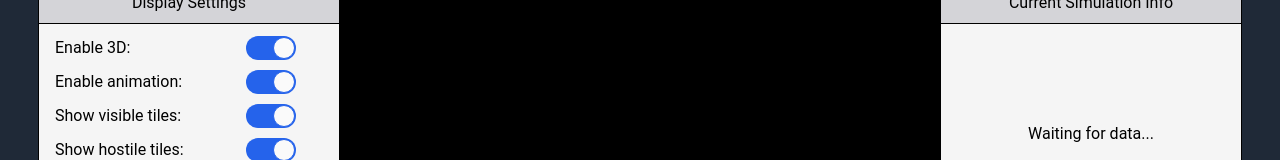
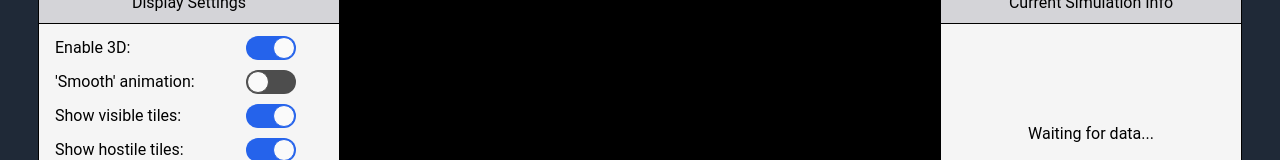
Before and after one commit to ZachFleck42/Drone-Mission-Simulator, a React (Create React App) app in the folder frontend/: page / in a window 1280 px wide. Shown: the part 507-667 px from the top of the page. Built offline with nearby package versions, Linux system fonts and the light colour scheme; the HTML template or start-up script is replaced by a standard one.

Commit message:
Turns off 'smooth' animation by default

```diff
--- a/frontend/src/App.tsx
+++ b/frontend/src/App.tsx
@@ -20,7 +20,7 @@ function App() {
 	const [simHistory, setSimHistory] = useState<SimulationHistory[]>([]);
 	const [currentFrameIndex, setCurrentFrameIndex] = useState<number>(0);
 	const [isPlaying, setIsPlaying] = useState<boolean>(false);
-	const [animated, setAnimated] = useState<boolean>(true);
+	const [animated, setAnimated] = useState<boolean>(false);
 	const [threeD, setThreeD] = useState<boolean>(true);
 	const [visTiles, setVisTiles] = useState<boolean>(true);
 	const [hostileTiles, setHostileTiles] = useState<boolean>(true);
--- a/frontend/src/components/SimSettings.tsx
+++ b/frontend/src/components/SimSettings.tsx
@@ -41,7 +41,7 @@ export default function SimSettings({
 				/>
 			</div>
 			<div className="sim-settings-toggle-item">
-				<p>Enable animation:</p>
+				<p>'Smooth' animation:</p>
 				<Toggle
 					icons={false}
 					defaultChecked={animated}
```
